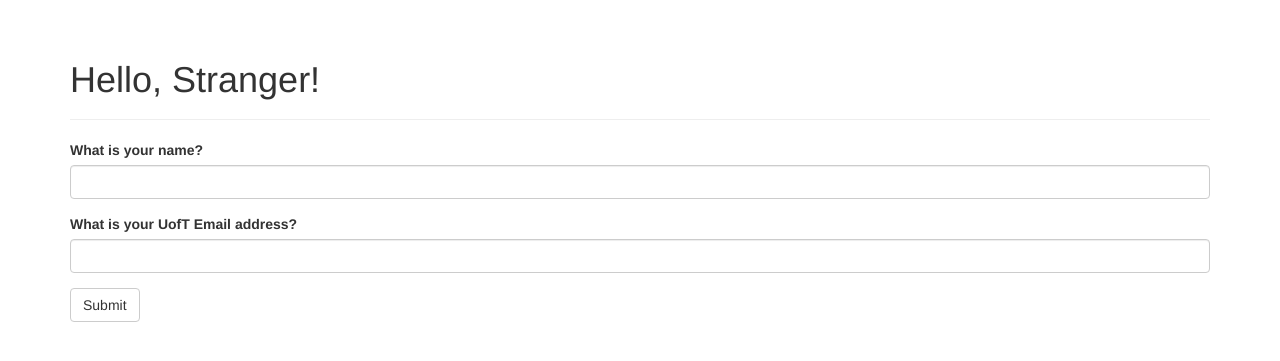
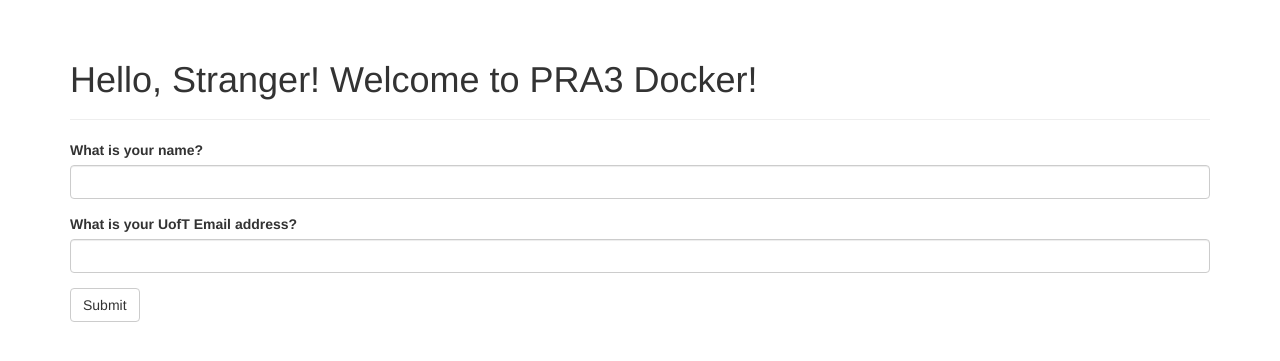
Before and after one commit to FariaSamanta/E444-F2026-PRA3, a Flask app: page / in a window 1280 px wide. Shown: the part 52-413 px from the top of the page. Run offline with Flask 3, Linux system fonts and the light colour scheme; some libraries are stand-ins or nearby versions.

Commit message:
Update Flask page for PRA3 Docker

```diff
--- a/templates/index.html
+++ b/templates/index.html
@@ -4,10 +4,10 @@
 
 <div class="page-header">
     {% if name %}
-        <h1>Hello, {{ name }}!</h1>
+        <h1>Hello, {{ name }}! Welcome to PRA3 Docker!</h1>
         <h2>Your UofT email is {{ email }}</h2>
     {% else %}
-        <h1>Hello, Stranger!</h1>
+        <h1>Hello, Stranger! Welcome to PRA3 Docker!</h1>
     {% endif %}
 </div>
 
```
